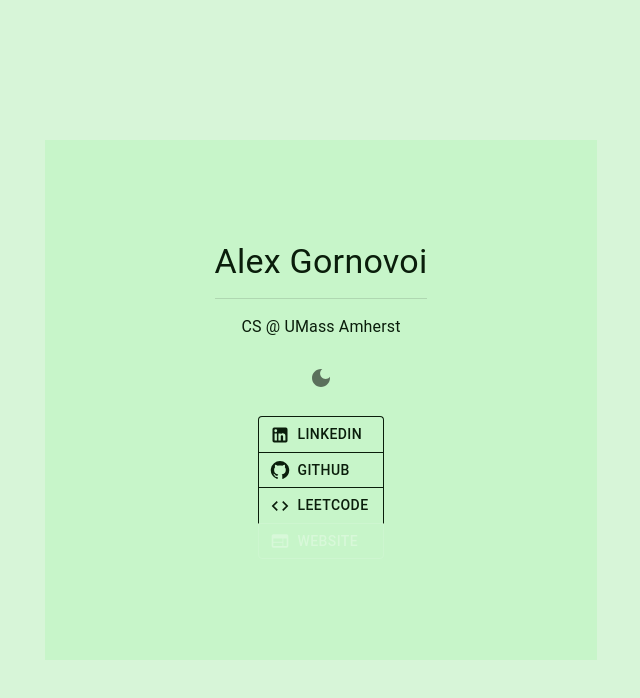
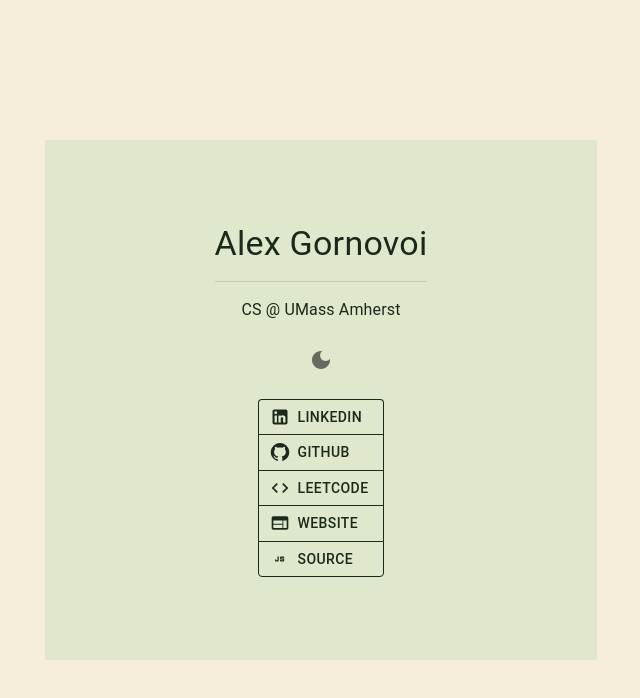
Before and after one commit to alexgornovoi/link-website, a React (Create React App) app: page / in a window 1280 px wide. Shown: the top 698 px of the page, without its empty margins (319-959 px from the left). Built offline with nearby package versions, Linux system fonts and the light colour scheme.

Commit message:
github pages

```diff
--- a/package.json
+++ b/package.json
@@ -1,4 +1,5 @@
 {
+  "homepage": "https://alexgornovoi.github.io/link-website/",
   "name": "alex-links",
   "version": "0.1.0",
   "private": true,
@@ -16,6 +17,8 @@
     "web-vitals": "^2.1.4"
   },
   "scripts": {
+    "predeploy": "npm run build",
+    "deploy": "gh-pages -d build",
     "start": "react-scripts start",
     "build": "react-scripts build",
     "test": "react-scripts test",
@@ -38,5 +41,8 @@
       "last 1 firefox version",
       "last 1 safari version"
     ]
+  },
+  "devDependencies": {
+    "gh-pages": "^4.0.0"
   }
 }
--- a/src/components/buttons.js
+++ b/src/components/buttons.js
@@ -1,14 +1,15 @@
 import LinkButton from "./linkButton"
-import { LinkedIn, GitHub, Code, Web } from "@mui/icons-material"
+import { LinkedIn, GitHub, Code, Web, Javascript } from "@mui/icons-material"
 import { ButtonGroup } from "@mui/material"
 
 const Buttons = ({mode}) => {
     return (
         <ButtonGroup orientation="vertical">
-            <LinkButton text="LinkedIn" mode ={mode} icon={<LinkedIn />} url = "https://www.linkedin.com/in/alexeygornovoi/"/>
-            <LinkButton text="GitHub" mode= {mode} icon={<GitHub />} url = "https://github.com/alexgornovoi"/>
-            <LinkButton text="LeetCode" mode={mode} icon={<Code />} url = "https://leetcode.com/alexgornovoi/"/>
-            <LinkButton text="Website" mode={mode} icon={<Web />} url = "https://www.alexgornovoi.com" off="true" />
+            <LinkButton text="LinkedIn" mode ={mode} icon={<LinkedIn />} url = "https://www.linkedin.com/in/alexeygornovoi/" />
+            <LinkButton text="GitHub" mode= {mode} icon={<GitHub />} url = "https://github.com/alexgornovoi" />
+            <LinkButton text="LeetCode" mode={mode} icon={<Code />} url = "https://leetcode.com/alexgornovoi/" />
+            <LinkButton text="Website" mode={mode} icon={<Web />} url = "https://www.alexgornovoi.com" />
+            <LinkButton text="Source" mode={mode} icon={<Javascript />} url ="https://github.com/alexgornovoi/link-website" />
         </ButtonGroup>
     )
 }
--- a/src/lib/theme.js
+++ b/src/lib/theme.js
@@ -17,11 +17,11 @@
     palette: {
       mode: 'light',
       background: {
-        paper: '#C7F5C9',
-        default: '#D7F5D8'
+        paper: '#DFE8CC',
+        default: '#F7EDDB'
       },
       text: {
-        primary: '#0A1D0B',
+        primary: '#1A291B',
       },
     },
 });
```
Also changed, not shown: 1 other file (tests, documents, lock files or other folders).
